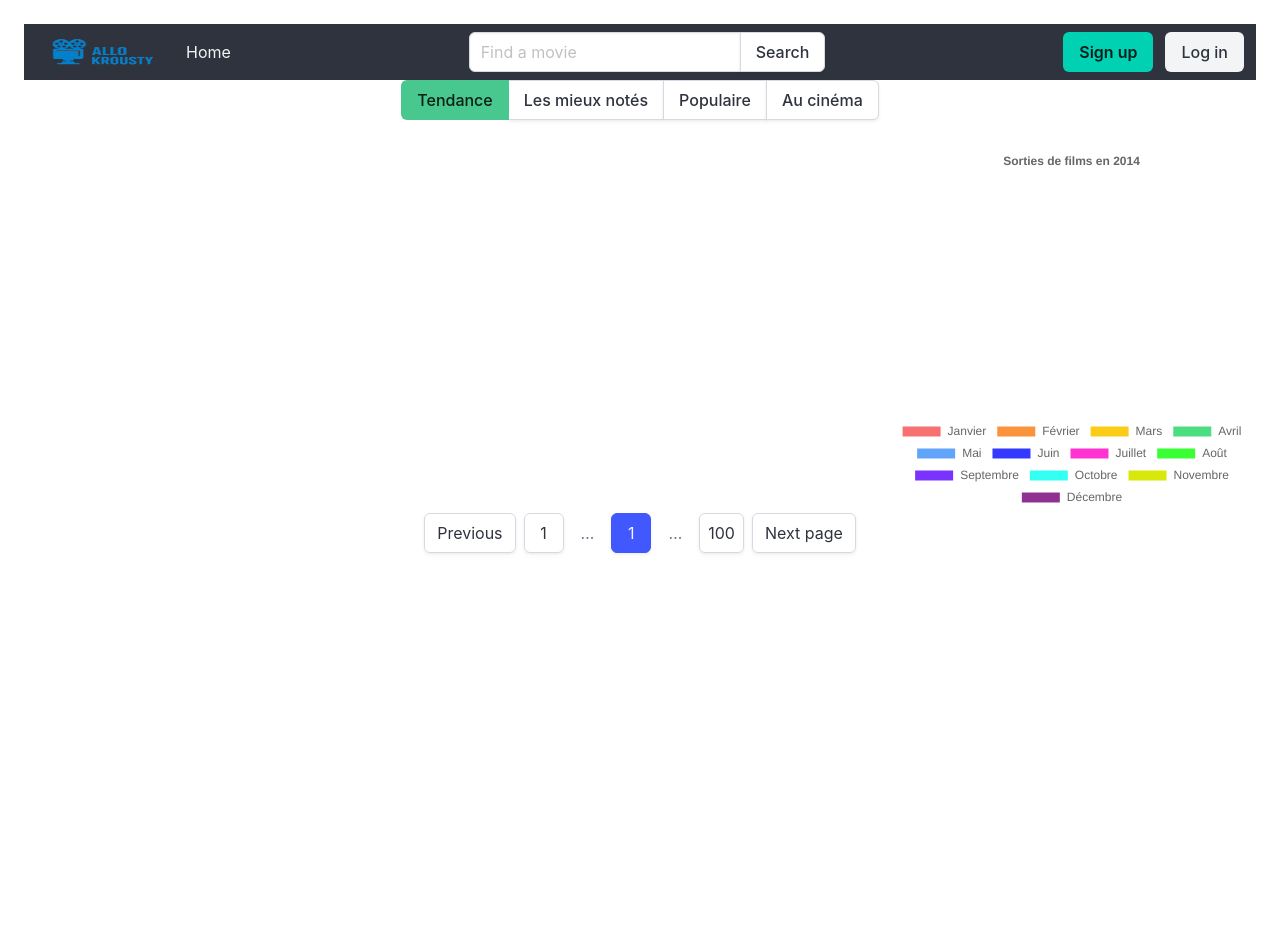
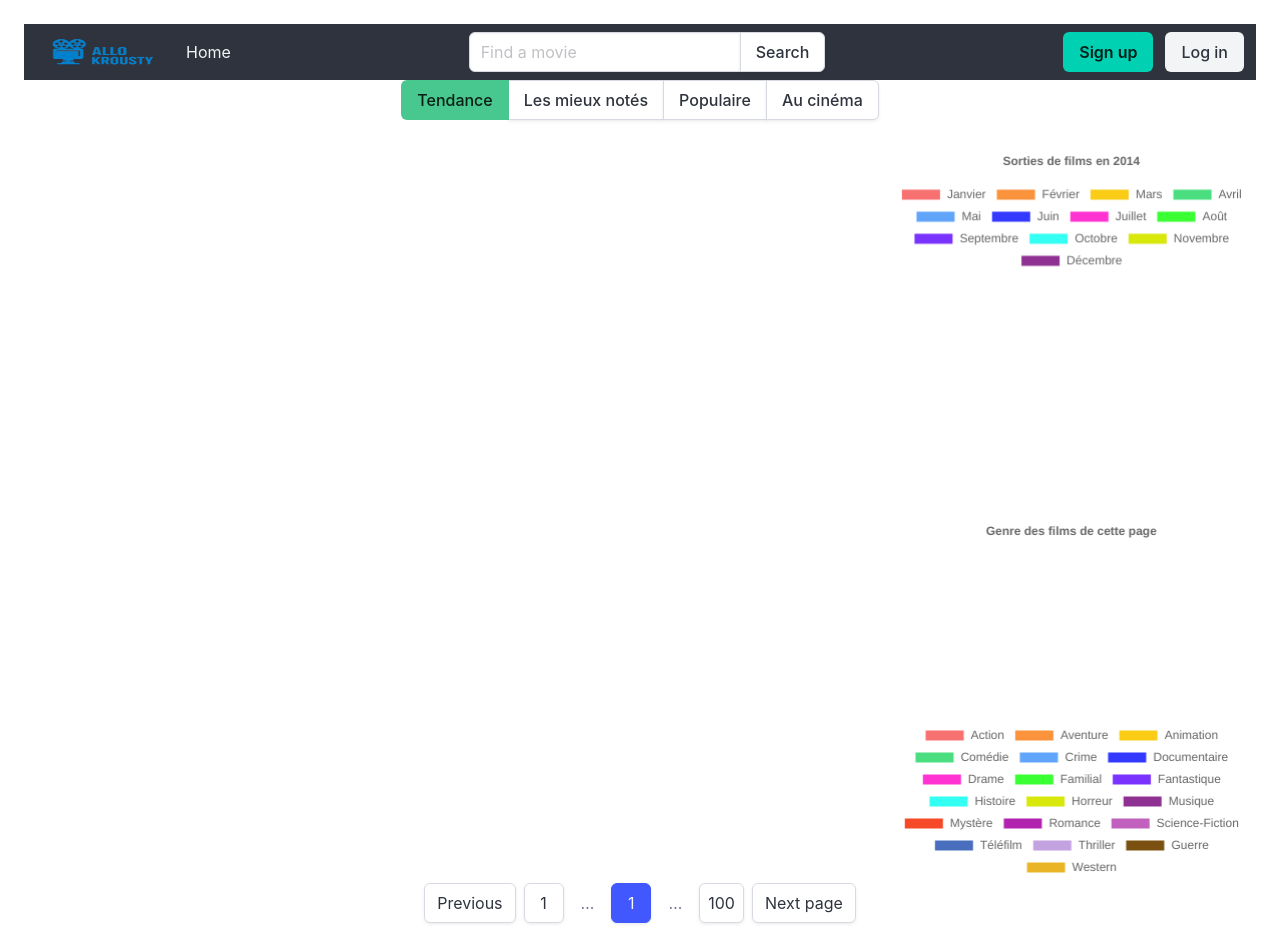
Before and after one commit to Merwann-tech/dataviz, a plain HTML site: page index.html in a window 1280 px wide. Before the commit the page ends 800 px from the top, so only its background shows below. Drawn offline with nearby package versions, Linux system fonts and the light colour scheme; no server answers.

Commit message:
ajout deuxième graphe

```diff
--- a/graph.js
+++ b/graph.js
@@ -8,14 +8,129 @@ const options = {
   },
 }
 
-//*******************************************************************************************************************************************************
+//********************************************************************Variables globales*****************************************************************
 
 let chart // on définit une variable chart qui va contenir notre affichage ( c'est la chart qu'on va créer toutes les x secondes )
 let yearToShow = 2014 // on l'a met en variable globale car on doit pouvoir la modifier lors de notre appel du setInterval. --> démarre l'affichage en 2015
 const CURRENTYEAR = new Date() // on récupère la date système
 const ACTUALYEAR = CURRENTYEAR.getFullYear() // on récupère l'année de la date système
 
-//*******************************************************************************************************************************************************
+
+//***************************************************************************GRAPHE 2********************************************************************
+
+//L'évenement DOMContentLoader se lance au moment ou le fichier est chargé
+document.addEventListener('DOMContentLoaded', function () {
+  const DATAGRAPH2 = {
+    labels: ["Action", "Aventure", "Animation", "Comédie", "Crime", "Documentaire", "Drame", "Familial", "Fantastique", "Histoire", "Horreur", "Musique", "Mystère", "Romance", "Science-Fiction", "Téléfilm", "Thriller", "Guerre", "Western"],
+    datasets: [{
+      label: 'Genre des films',
+
+      data: [0, 0, 0, 0, 0, 0, 0, 0, 0, 0, 0, 0, 0, 0, 0, 0, 0, 0, 0], // on le fait démarrer à 0 pour qu'on ait un affichage ou il n'y a rien
+
+      backgroundColor: ['#f87171', '#fb923c', '#facc15', '#4ade80', '#60a5fa', '#3339ff', '#ff33d1', '#39ff33', '#7a33ff', '#33fff3', '#d8e80b', '#8f3192', '#F54927', '#B122AF', '#C260BF', '#496EBD', '#C2A2DF', '#7A5111', '#E9B526'],
+    }]
+  }
+
+  const configGenre = {
+    type: 'doughnut',
+    data: DATAGRAPH2,
+    options: {
+      responsive: true,
+      plugins: {
+        legend: {
+          position: 'bottom',
+        },
+        title: {
+          display: true,
+          text: 'Genre des films de cette page'
+        }
+      }
+    },
+  }
+
+  const DISPLAYGRAPHGENRE = document.getElementById('displayGraphGenre')
+  chart = new Chart(DISPLAYGRAPHGENRE, configGenre)
+})
+
+
+//méthodo qui permet de récupérer les informations précises de la page
+async function getPageGenre(categorieToShow, PageToShow){
+  const genreCounts = new Array(19).fill(0) // on créer un tableau de 19 elements et on les remplit de 0 pour éviter qu'ils soient indéfinis
+  const response = await fetch(`https://api.themoviedb.org/3/${categorieToShow}/movie/day?language=fr-FR&page=${PageToShow}`, options)
+  const ANSWER = await response.json()
+  console.log(ANSWER.results)
+  return ANSWER
+}
+
+// Méthodo qui va permettre de créer le tableau de données de la page
+// récupère les infos de ANSWER.results et va les trier dans un tableau de genre ( les genres ont des id )
+async function sortDataGenre(dataPage){
+
+}
+
+async function updateChartwithGenre(categorieToShow, pageToShow){
+  const arrayInfo = await getPageGenre(categorieToShow, pageToShow) // des informations qu'on retrouve dans les addEventListener présent dans les lignes d'avant ( a voir si il faut pas lancer la fonction depuis l'autre fichier)
+
+  // permet de transférer les données de notre array dans notre chart
+  for (let i = 0; i < 19; i++) {
+    chart.data.datasets[0].data[i] = arrayInfo[i]
+  }
+
+  chart.update() // va relancer la génération du graphe
+}
+
+
+//***************************************************************************GRAPHE 1********************************************************************
+
+//Premier graphe : Films sortis par mois et par année
+//L'évenement DOMContentLoader se lance au moment ou le fichier est chargé
+document.addEventListener('DOMContentLoaded', function () {
+  const DATAGRAPH1 = {
+    labels: ["Janvier", "Février", "Mars", "Avril", "Mai", "Juin", "Juillet", "Août", "Septembre", "Octobre", "Novembre", "Décembre"],
+    datasets: [{
+      label: 'Nombre de sorties',
+
+      data: [0, 0, 0, 0, 0, 0, 0, 0, 0, 0, 0, 0], // on le fait démarrer à 0 pour qu'on ait un affichage ou il n'y a rien
+
+      backgroundColor: ['#f87171', '#fb923c', '#facc15', '#4ade80', '#60a5fa', '#3339ff', '#ff33d1', '#39ff33', '#7a33ff', '#33fff3', '#d8e80b', '#8f3192'],
+    }]
+  }
+
+  const config = {
+    type: 'doughnut',
+    data: DATAGRAPH1,
+    options: {
+      responsive: true,
+      plugins: {
+        legend: {
+          position: 'top',
+        },
+        title: {
+          display: true,
+          text: 'Films sortis par mois par année'
+        }
+      }
+    },
+  }
+
+  const DISPLAYGRAPH = document.getElementById('displayGraph')
+  chart = new Chart(DISPLAYGRAPH, config)
+
+  updateChartWithRealData() // on lance la fonction une première fois pour que le graphe se charge une première fois sans que ça reste vide
+
+  let interval = setInterval(() => {
+    yearToShow++
+
+    if(yearToShow === ACTUALYEAR){
+        clearInterval(interval)
+        console.log("Fin de l'affichage")
+    }
+
+    updateChartWithRealData()
+  }, 11600) // pour que ça se synchronise avec avec l'effet du slider
+})
+
+//***********************************************************************Fonctions graphe 1******************************************************************
 
 //Permet de récupérer les différentes informations des pages de l'api
 async function dataFilm(yearToShow) {
@@ -68,52 +183,3 @@ async function updateChartWithRealData() {
   chart.options.plugins.title.text = `Sorties de films en ${yearToShow}`
   chart.update()
 }
-
-//*******************************************************************************************************************************************************
-
-//L'évenement DOMContentLoader se lance au moment ou le fichier est chargé
-document.addEventListener('DOMContentLoaded', function () {
-  const data = {
-    labels: ["Janvier", "Février", "Mars", "Avril", "Mai", "Juin", "Juillet", "Août", "Septembre", "Octobre", "Novembre", "Décembre"],
-    datasets: [{
-      label: 'Nombre de sorties',
-
-      data: [0, 0, 0, 0, 0, 0, 0, 0, 0, 0, 0, 0], // on le fait démarrer à 0 pour qu'on ait un affichage ou il n'y a rien
-
-      backgroundColor: ['#f87171', '#fb923c', '#facc15', '#4ade80', '#60a5fa', '#3339ff', '#ff33d1', '#39ff33', '#7a33ff', '#33fff3', '#d8e80b', '#8f3192'],
-    }]
-  }
-
-  const config = {
-    type: 'doughnut',
-    data: data,
-    options: {
-      responsive: true,
-      plugins: {
-        legend: {
-          position: 'bottom',
-        },
-        title: {
-          display: true,
-          text: 'Films sortis par mois par année'
-        }
-      }
-    },
-  }
-
-  const DISPLAYGRAPH = document.getElementById('displayGraph')
-  chart = new Chart(DISPLAYGRAPH, config)
-
-  updateChartWithRealData() // on lance la fonction une première fois pour que le graphe se charge une première fois sans que ça reste vide
-
-  let interval = setInterval(() => {
-    yearToShow++
-
-    if(yearToShow === ACTUALYEAR){
-        clearInterval(interval)
-        console.log("Fin de l'affichage")
-    }
-
-    updateChartWithRealData()
-  }, 11600) // pour que ça se synchronise avec avec l'effet du slider
-})
--- a/index.html
+++ b/index.html
@@ -80,6 +80,7 @@
 
             <div id="homePageGraph">
                 <canvas id="displayGraph" width="960" height="960"></canvas>
+                <canvas id="displayGraphGenre" width="960" height="960"></canvas>
             </div>
         </div>
 
--- a/style.css
+++ b/style.css
@@ -21,6 +21,7 @@ body {
 
 #homePageGraph{
   width: 30%;
+  flex-direction: column;
 }
 
 #detailDiv {
```
